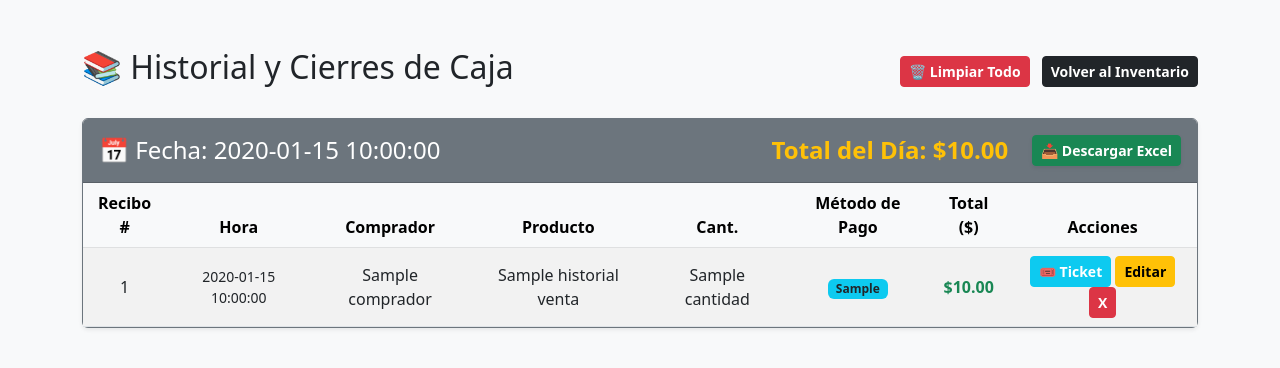
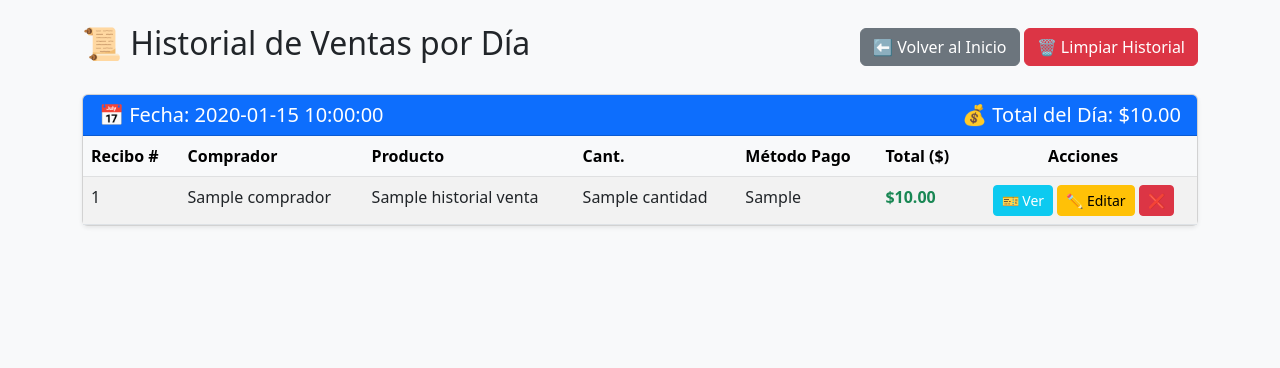
Before and after one commit to ventasrespondeya-cell/Control-de-Inventario---Pinturas-JAM, a Flask app: page /historial in a window 1280 px wide. Shown: the top 368 px of the page. Run offline with Flask 3, Linux system fonts and the light colour scheme; the visitor is signed in with stand-in values (Sample User, id 1); a database or web service that is not in the repository returns one stand-in record (values such as "Sample title"); parts of the project's set-up code (start-up, migrations or seed data) failed here and were passed over; some libraries are stand-ins or nearby versions.

Commit message:
Update historial.html

```diff
--- a/templates/historial.html
+++ b/templates/historial.html
@@ -2,62 +2,55 @@
 <html lang="es">
 <head>
     <meta charset="UTF-8">
+    <meta name="viewport" content="width=device-width, initial-scale=1.0">
     <title>Historial de Ventas - Pinturas JAM</title>
     <link href="https://cdn.jsdelivr.net/npm/bootstrap@5.3.0/dist/css/bootstrap.min.css" rel="stylesheet">
 </head>
 <body class="bg-light">
-    <div class="container mt-5 mb-5">
+
+<div class="container mt-4 mb-5">
     <div class="d-flex justify-content-between align-items-center mb-4">
-            <h2>📚 Historial y Cierres de Caja</h2>
+        <h2>📜 Historial de Ventas por Día</h2>
         <div>
-                <a href="/limpiar_historial" class="btn btn-danger btn-sm fw-bold me-2" onclick="return confirm('¡ADVERTENCIA! ¿Estás seguro de borrar absolutamente TODO el historial de ventas? Esta acción no se puede deshacer.');">🗑️ Limpiar Todo</a>
-                <a href="/" class="btn btn-dark btn-sm fw-bold">Volver al Inventario</a>
+            <a href="/" class="btn btn-secondary">⬅️ Volver al Inicio</a>
+            <a href="/limpiar_historial" class="btn btn-danger" onclick="return confirm('¿Estás seguro de borrar TODO el historial?');">🗑️ Limpiar Historial</a>
         </div>
     </div>
 
     {% if ventas_por_dia %}
         {% for fecha, datos in ventas_por_dia.items() %}
-            <div class="card shadow-sm mb-4 border-secondary">
-               <!-- Encabezado de cada Cierre de Caja -->
-                <div class="card-header bg-secondary text-white d-flex justify-content-between align-items-center py-3">
-                    <h4 class="mb-0">📅 Fecha: {{ fecha }}</h4>
-                    <div class="d-flex align-items-center">
-                        <h4 class="mb-0 fw-bold text-warning me-4">Total del Día: ${{ "%.2f"|format(datos.total_dia) }}</h4>
-                        <a href="/exportar_ventas_dia/{{ fecha }}" class="btn btn-success btn-sm fw-bold shadow-sm">
-                            📥 Descargar Excel
-                        </a>
+            <div class="card mb-4 shadow-sm">
+                <div class="card-header bg-primary text-white d-flex justify-content-between align-items-center">
+                    <h5 class="mb-0">📅 Fecha: {{ fecha }}</h5>
+                    <h5 class="mb-0">💰 Total del Día: ${{ "%.2f"|format(datos.total_dia) }}</h5>
                 </div>
-                </div>
-                <!-- Tabla de ventas del día -->
                 <div class="card-body p-0">
                     <div class="table-responsive">
-                        <table class="table table-striped table-hover mb-0 align-middle text-center">
+                        <table class="table table-striped table-hover mb-0">
                             <thead class="table-light">
                                 <tr>
                                     <th>Recibo #</th>
-                                    <th>Hora</th>
                                     <th>Comprador</th>
                                     <th>Producto</th>
                                     <th>Cant.</th>
-                                    <th>Método de Pago</th>
+                                    <th>Método Pago</th>
                                     <th>Total ($)</th>
-                                    <th>Acciones</th>
+                                    <th class="text-center">Acciones</th>
                                 </tr>
                             </thead>
                             <tbody>
-                                {% for v in datos.ventas %}
+                                {% for venta in datos.ventas %}
                                 <tr>
-                                    <td>{{ v.id }}</td>
-                                    <td class="small">{{ v.fecha.split(' ')[1] if ' ' in v.fecha else v.fecha }}</td>
-                                    <td>{{ v.comprador }}</td>
-                                    <td>{{ v.producto_nombre }}</td>
-                                    <td>{{ v.cantidad }}</td>
-                                    <td><span class="badge bg-info text-dark">{{ v.metodo_pago }}</span></td>
-                                    <td class="fw-bold text-success">${{ "%.2f"|format(v.total) }}</td>
-                                    <td>
-                                        <a href="/ticket/{{ v.id }}" target="_blank" class="btn btn-info btn-sm text-white fw-bold">🎟️ Ticket</a>
-                                        <a href="/editar_venta/{{ v.id }}" class="btn btn-warning btn-sm fw-bold">Editar</a>
-                                        <a href="/eliminar_venta/{{ v.id }}" class="btn btn-danger btn-sm fw-bold" onclick="return confirm('¿Seguro que quieres borrar este registro?');">X</a>
+                                    <td>{{ venta.id }}</td>
+                                    <td>{{ venta.comprador }}</td>
+                                    <td>{{ venta.producto_nombre }}</td>
+                                    <td>{{ venta.cantidad }}</td>
+                                    <td>{{ venta.metodo_pago }}</td>
+                                    <td class="fw-bold text-success">${{ "%.2f"|format(venta.total) }}</td>
+                                    <td class="text-center">
+                                        <a href="/ticket/{{ venta.id }}" class="btn btn-sm btn-info text-white">🎫 Ver</a>
+                                        <a href="/editar_venta/{{ venta.id }}" class="btn btn-sm btn-warning">✏️ Editar</a>
+                                        <a href="/eliminar_venta/{{ venta.id }}" class="btn btn-sm btn-danger" onclick="return confirm('¿Borrar esta venta?');">❌</a>
                                     </td>
                                 </tr>
                                 {% endfor %}
@@ -68,10 +61,11 @@
             </div>
         {% endfor %}
     {% else %}
-            <div class="alert alert-info text-center mt-4">
-                <strong>No hay ventas registradas en el historial.</strong>
+        <div class="alert alert-info text-center">
+            Aún no hay ventas registradas en el historial.
         </div>
     {% endif %}
 </div>
+
 </body>
 </html>
```
Lines whose indentation alone changed are shown as unchanged.
